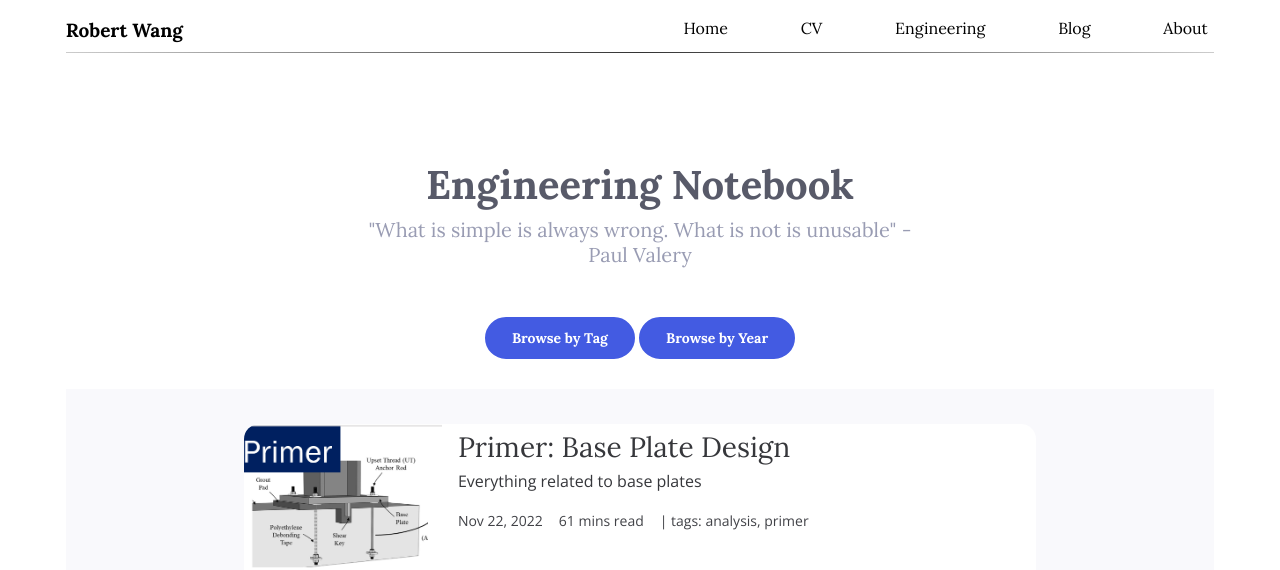
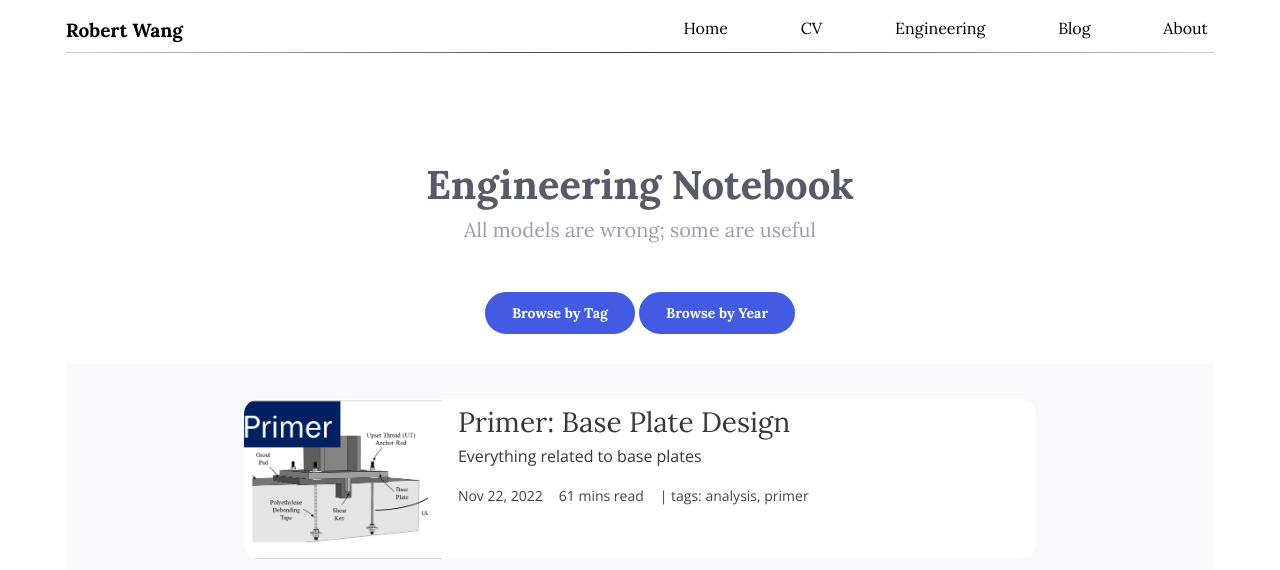
Before and after one commit to wcfrobert/wcfrobert.github.io, a Jekyll site: the page built from engineering.html, in a window 1280 px wide and 900 px high, cut to the strip 0-570 px from the top of the window. Built offline with Jekyll 4.4.1, drawn with Linux system fonts in a browser that asks for light colours.

Commit message:
changed eng quote

```diff
--- a/engineering.html
+++ b/engineering.html
@@ -6,7 +6,7 @@ layout: typical
 
     <div class="jumbotron">
       <h1 class="blog-h1">Engineering Notebook</h1>
-      <p class="blog-p">"What is simple is always wrong. What is not is unusable" - Paul Valery</p>
+      <p class="blog-p">All models are wrong; some are useful</p>
       <div class="author-more">
         <a href="tags.html" class="button">Browse by Tag</a>
         <a href="years.html" class="button">Browse by Year</a>
```
Also changed, not shown: 1 other file.
